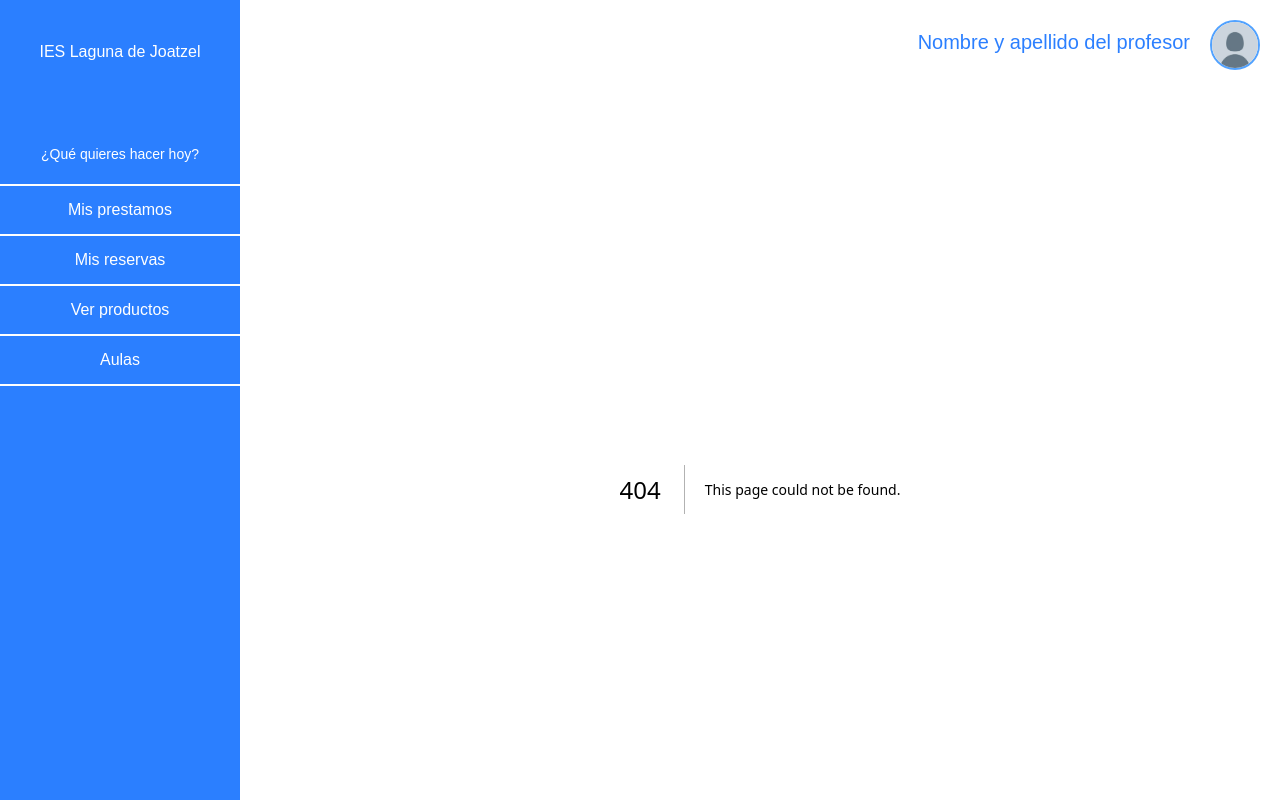
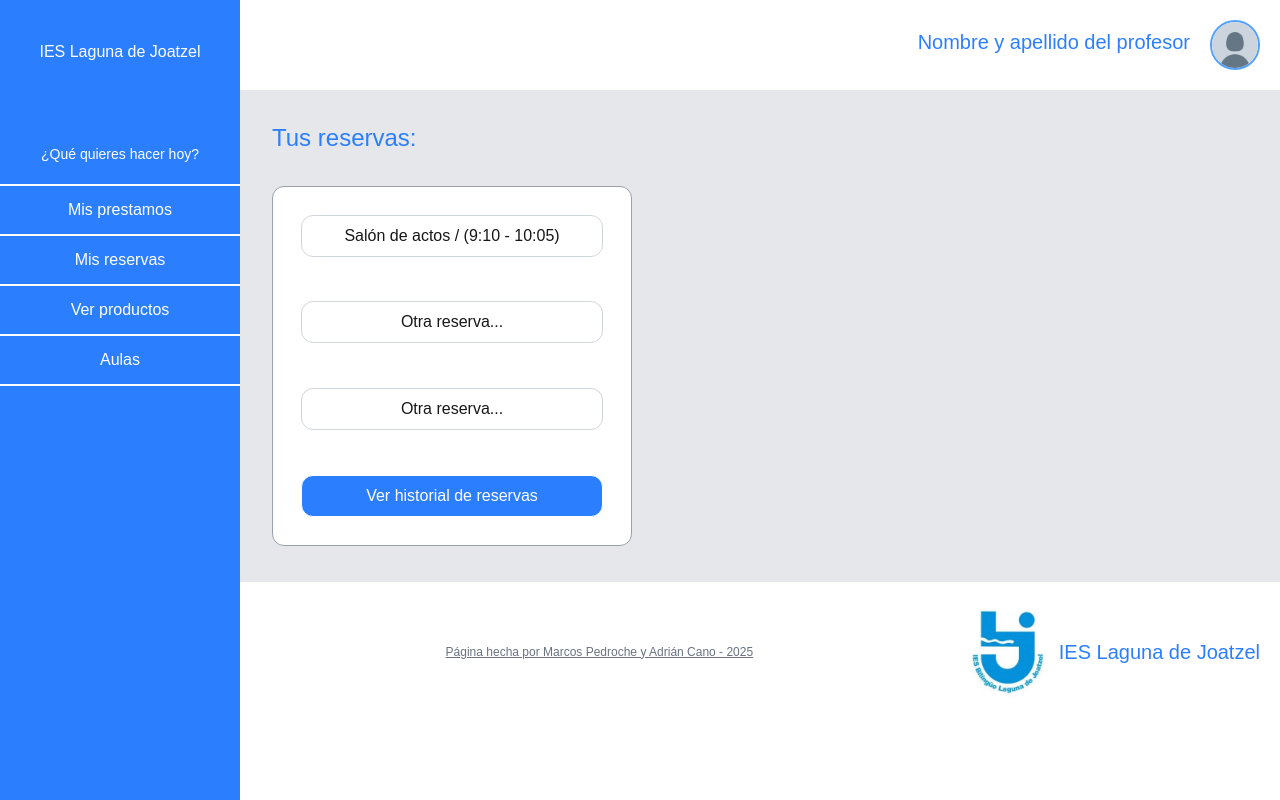
Before and after one commit to Adrian-Cano/TFG_Inventario, a Next.js app in the folder gestorlaguna-client/: page /reservas in a window 1280 px wide. Before the commit this address had no page. Shown: the top 800 px of the page. Built offline with nearby package versions, Linux system fonts and the light colour scheme.

Commit message:
feat: reservas.jsx created and design completed

```diff
--- a/gestorlaguna-client/src/app/page.js
+++ b/gestorlaguna-client/src/app/page.js
@@ -1,5 +1,5 @@
 import Image from "next/image";
-import Home from "./home/home.jsx"
+import Home from "./home/page.jsx"
 
 export default function Raiz() {
   return (
--- /dev/null
+++ b/gestorlaguna-client/src/app/reservas/page.jsx
@@ -0,0 +1,34 @@
+import React from 'react'
+
+function reservas() {
+  return (
+    <div className='w-full h-full bg-gray-200'>
+      <p className='text-blue-500 p-8 text-2xl'>Tus reservas:</p>
+
+      <div className='ml-8 pb-5'>
+        <div className='bg-white rounded-xl w-90 h-90 mb-4 border border-gray-400 flex flex-col p-7 justify-between'>
+
+          <div className='bg-white rounded-xl w-full border border-gray-300 p-2'>
+            <p className='text-center'>Salón de actos / (9:10 - 10:05)</p>
+          </div>
+
+          <div className='bg-white rounded-xl w-full border border-gray-300 p-2'>
+            <p className='text-center'>Otra reserva...</p>
+          </div>
+
+          <div className='bg-white rounded-xl w-full border border-gray-300 p-2'>
+            <p className='text-center'>Otra reserva...</p>
+          </div>
+
+          <div className='bg-blue-500 text-white rounded-xl w-full border p-2'>
+            <a className='text-center block' href='#'>Ver historial de reservas</a>
+          </div>
+
+        </div>
+      </div>
+
+    </div>
+  )
+}
+
+export default reservas
--- a/gestorlaguna-client/src/app/reservas/reservas.jsx
+++ /dev/null
@@ -1,9 +0,0 @@
-import React from 'react'
-
-function reservas() {
-  return (
-    <div>page</div>
-  )
-}
-
-export default reservas
```
Also changed, not shown: gestorlaguna-client/src/app/home/page.jsx (renamed from gestorlaguna-client/src/app/home/home.jsx).
